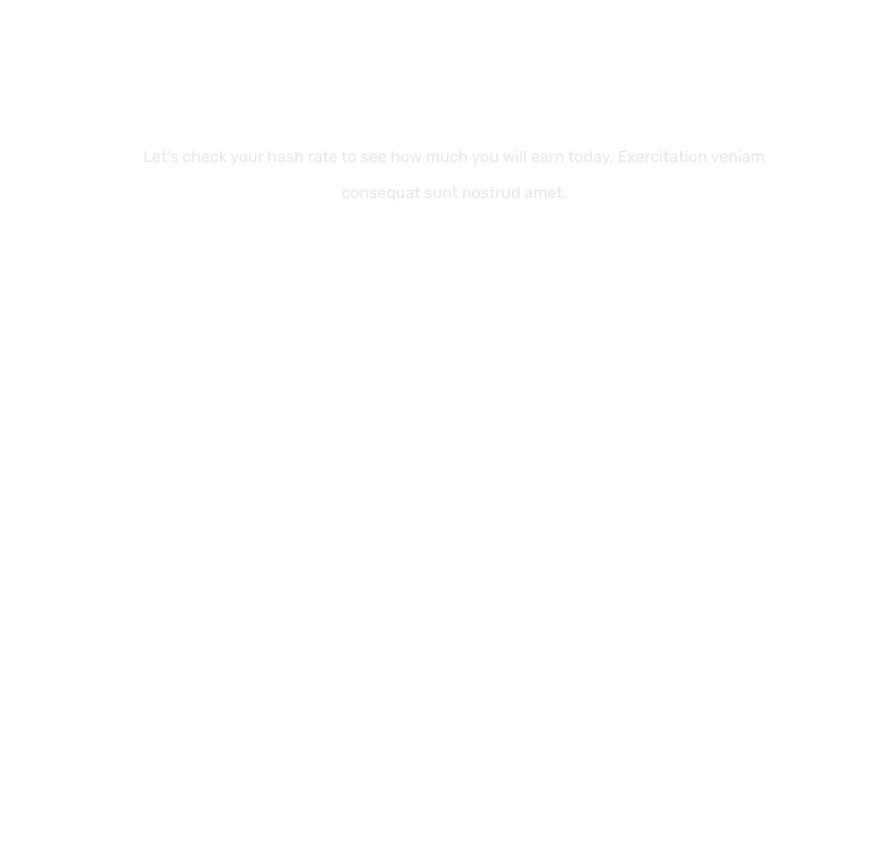
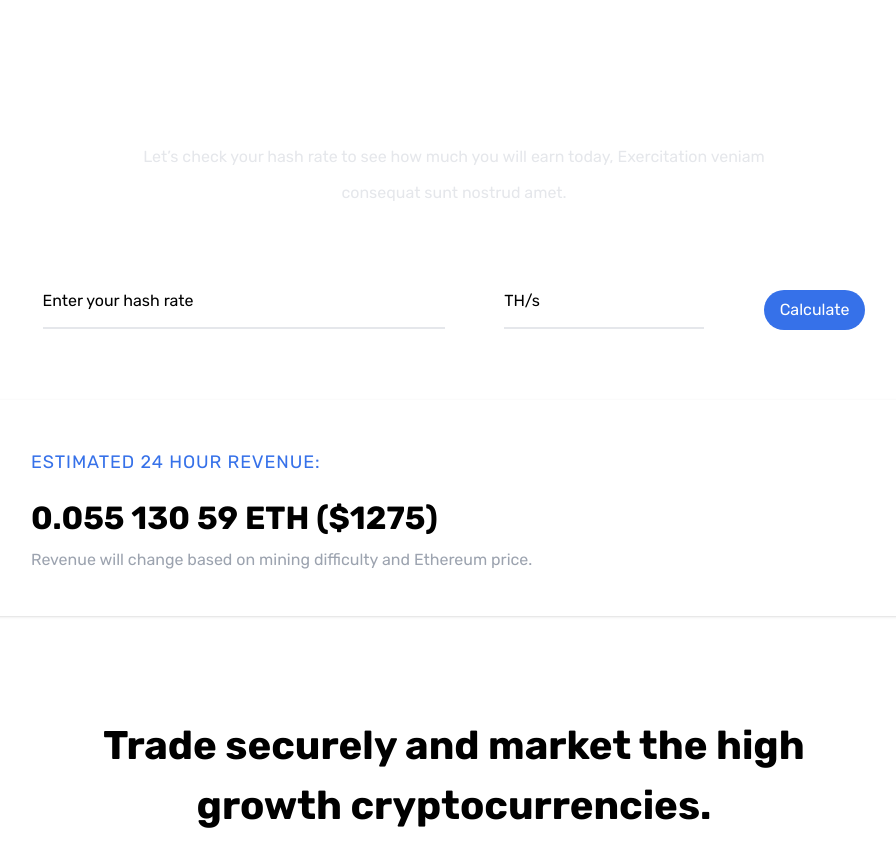
Before and after one commit to dejosemario/crappo, a Next.js app: page / in a window 1280 px wide. Shown: the part 1860-2727 px from the top of the page, without its empty margins (186-1082 px from the left). Built offline with nearby package versions, Linux system fonts and the light colour scheme.

Commit message:
fix: still on the cryptlayout component

```diff
--- a/src/components/atom/InputText/InputText.tsx
+++ b/src/components/atom/InputText/InputText.tsx
@@ -15,7 +15,7 @@ const InputText = ({placeholder, name, className, Value, required, type, onChang
         <input
             placeholder={placeholder}
             name={name}
-            className={`border border-[#3671E9] focus:outline-none py-[14px] px-4 ${className}`}
+            className={`border-b-2 border-gray-200 order-none focus:outline-none py-[14px] pr-4  placeholder-black ${className}`}
             value={Value}
             required={required}
             type={type}
--- a/src/components/atom/NextImage/NextImage.tsx
+++ b/src/components/atom/NextImage/NextImage.tsx
@@ -17,7 +17,6 @@ export const NextImage = ({ width, height, auto, imgUrl, className, alt }: NextI
             className={className}
             width={width}
             height={height}
-            objectFit='contain'
         />
     );
 };
--- a/src/components/organisms/Layouts/CryptLayout/CryptLayout.tsx
+++ b/src/components/organisms/Layouts/CryptLayout/CryptLayout.tsx
@@ -1,10 +1,62 @@
+"use client";
+
+import React from "react";
+import { useState } from "react";
+import InputText from "@/components/atom/InputText/InputText";
 import Text from "@/components/atom/Text/Text";
+import { Button } from "@/components/atom/Button/Button";
+import { Heading } from "@/components/atom/Heading/Heading";
 
 const CryptLayout = () => {
+  const [hashRate, setHashRate] = useState("");
+  const [power, setPower] = useState("");
+
   return (
     <div className={`bg-white h-[6023px] text-black`}>
-      <div className="container flex justify-center pt-[184px] ">
-    <Text className="max-w-[622px] text-center text-gray-200 text-[18px]">Let’s check your hash rate to see how much you will earn today, Exercitation veniam consequat sunt nostrud amet.</Text>
+      <div className="container flex justify-center items-center flex-col pt-[184px] ">
+        <Text className="max-w-[622px] text-center text-gray-200 text-[18px] pb-[64px]">
+          Let’s check your hash rate to see how much you will earn today,
+          Exercitation veniam consequat sunt nostrud amet.
+        </Text>
+        <div className="flex justify-evenly w-[942px] items-center">
+          <InputText
+            placeholder="Enter your hash rate"
+            className="mb-[16px] w-[402px]"
+            Value={hashRate}
+            type="text"
+            required={true}
+            onChange={(e) => setHashRate(e.target.value)}
+          />
+          <InputText
+            placeholder="TH/s"
+            className="mb-[16px] w-[200px]"
+            Value={power}
+            type="number"
+            required={true}
+            onChange={(e) => setPower(e.target.value)}
+          />
+          <div>
+            <Button>Calculate</Button>
+          </div>
+        </div>
+        <div className="w-[942px] max-w-[942px] shadow h-[216px] mt-[55px] p-12">
+          <Heading
+            className="font-medium leading-relaxed tracking-wider text-[#3671E9]"
+            level={6}
+          >
+            ESTIMATED 24 HOUR REVENUE:
+          </Heading>
+          <Heading level={3} className="pt-4">
+            0.055 130 59 ETH ($1275)
+          </Heading>
+          <Text className="text-gray-400">
+            {" "}
+            Revenue will change based on mining difficulty and Ethereum price.
+          </Text>
+        </div>
+        <Heading className="max-w-[741px] text-center mt-[100px]" level={2}>
+          Trade securely and market the high growth cryptocurrencies.
+        </Heading>
       </div>
     </div>
   );
```
